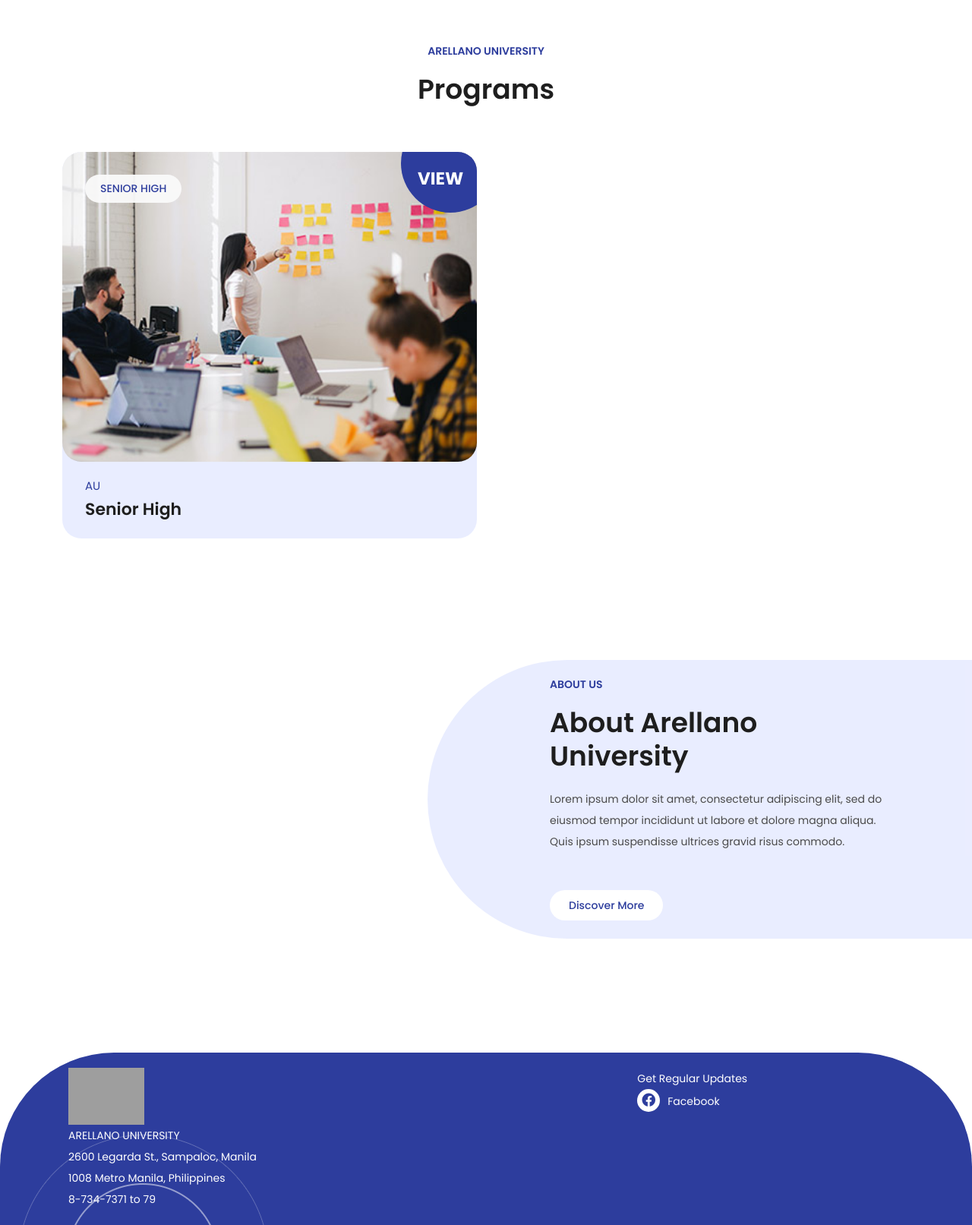
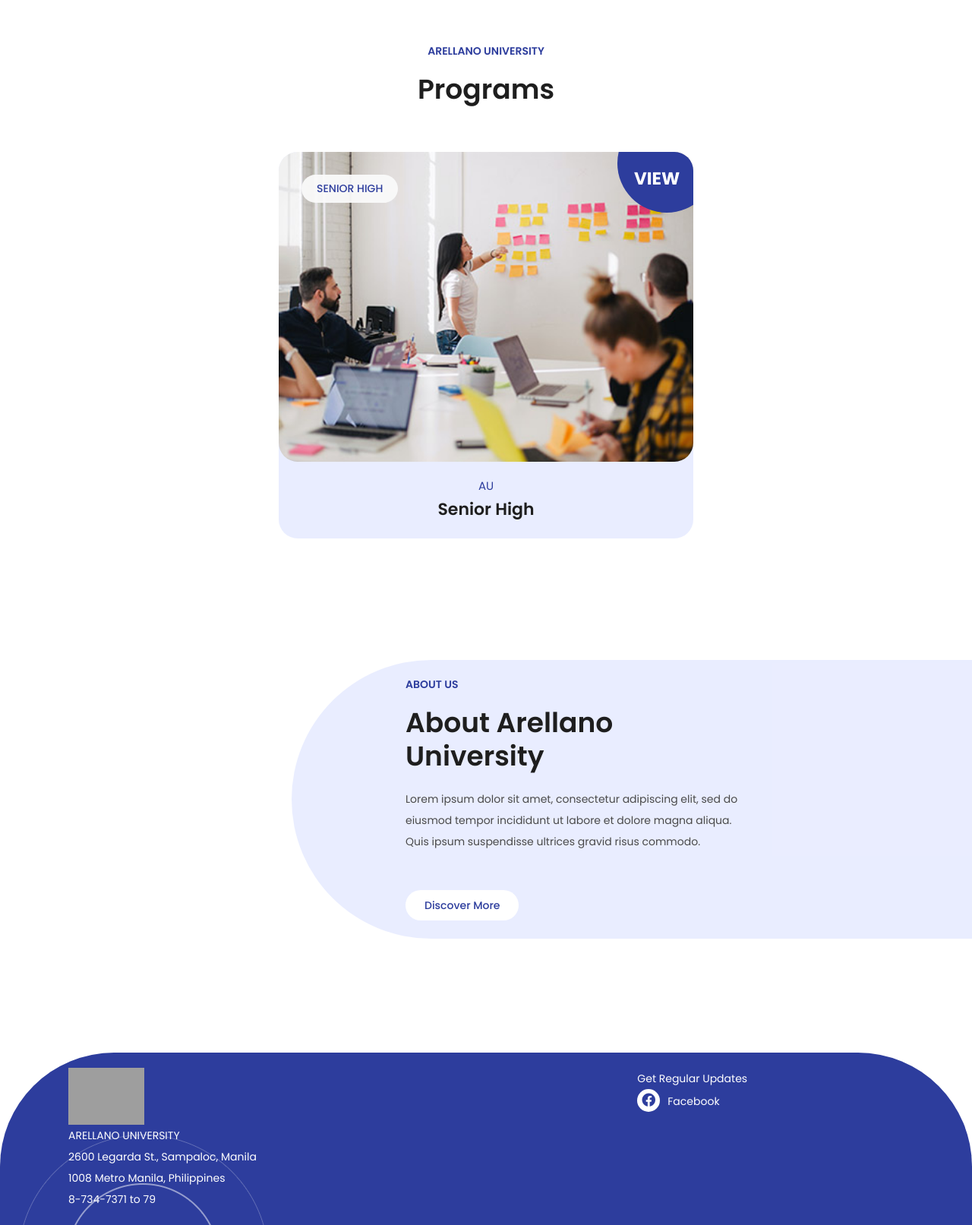
Before and after one commit to riegoheraa-cyber/au-jrc-enrollment-system, a Flask app: page / in a window 1280 px wide. Shown: the part 2684-4297 px from the top of the page at 76% size. Run offline with Flask 3, Linux system fonts and the light colour scheme; some libraries are stand-ins or nearby versions; grey boxes are pictures that could not be loaded.

Commit message:
Additional UI updates

```diff
--- a/backend/static/assets/css/templatemo-scholar.css
+++ b/backend/static/assets/css/templatemo-scholar.css
@@ -876,7 +876,7 @@ About Style
   bottom: 0;
   right: 0;
   z-index: -1;
-  width: 56%;
+  width: 70%;
   height: 100%;
   background-color: #8d9dff30;
   content: '';
--- a/backend/templates/index.html
+++ b/backend/templates/index.html
@@ -266,16 +266,17 @@ https://templatemo.com/tm-586-scholar
           <a class="is_active" href="#!" data-filter="*">Show All</a>
         </li>
       </ul>
-      <div class="row event_box">
-        <div class="col-lg-6 col-md-6 align-self-center mb-30 event_outer col-md-6  development">
+      <div class="row event_box justify-content-center">
+        <div class="col-lg-6 offset-lg-3 mb-30 event_outer development">
           <div class="events_item">
             <div class="thumb">
-              <a href="#"><img src="../static/assets/images/course-02.jpg" alt="">
+              <a href="#">
+                <img src="../static/assets/images/course-02.jpg" alt="">
                 <span class="category">Senior High</span>
                 <span class="price"><h6>View</h6></span>
               </a>
             </div>
-            <div class="down-content">
+            <div class="down-content text-center">
               <span class="author">AU</span>
               <h4>Senior High</h4>
             </div>
@@ -292,7 +293,7 @@ https://templatemo.com/tm-586-scholar
   <div class="section about-us" id="about-us">
     <div class="container">
       <div class="row">
-        <div class="col-lg-5 offset-lg-1">
+        <div class="col-lg-3 offset-lg-1">
         </div>
         <div class="col-lg-6 align-self-center" style="padding: 24px">
           <div class="section-heading">
```
